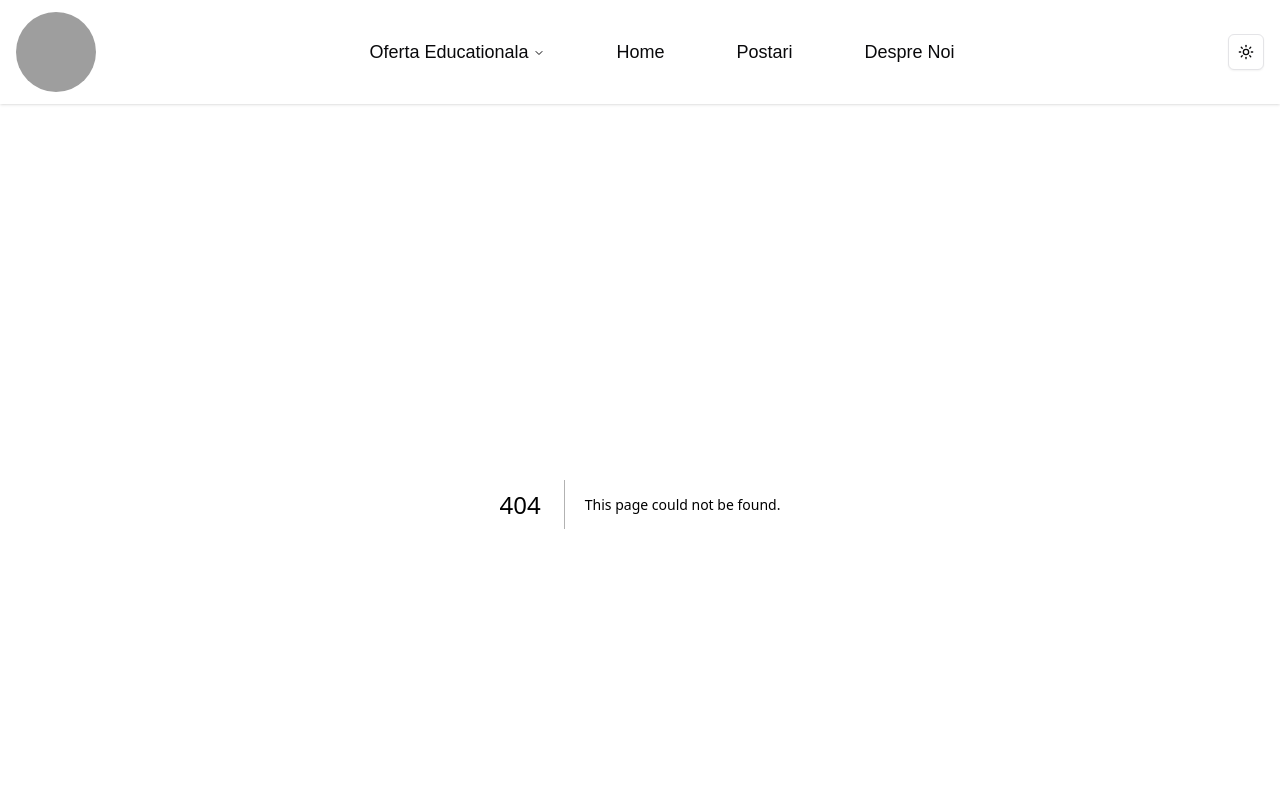
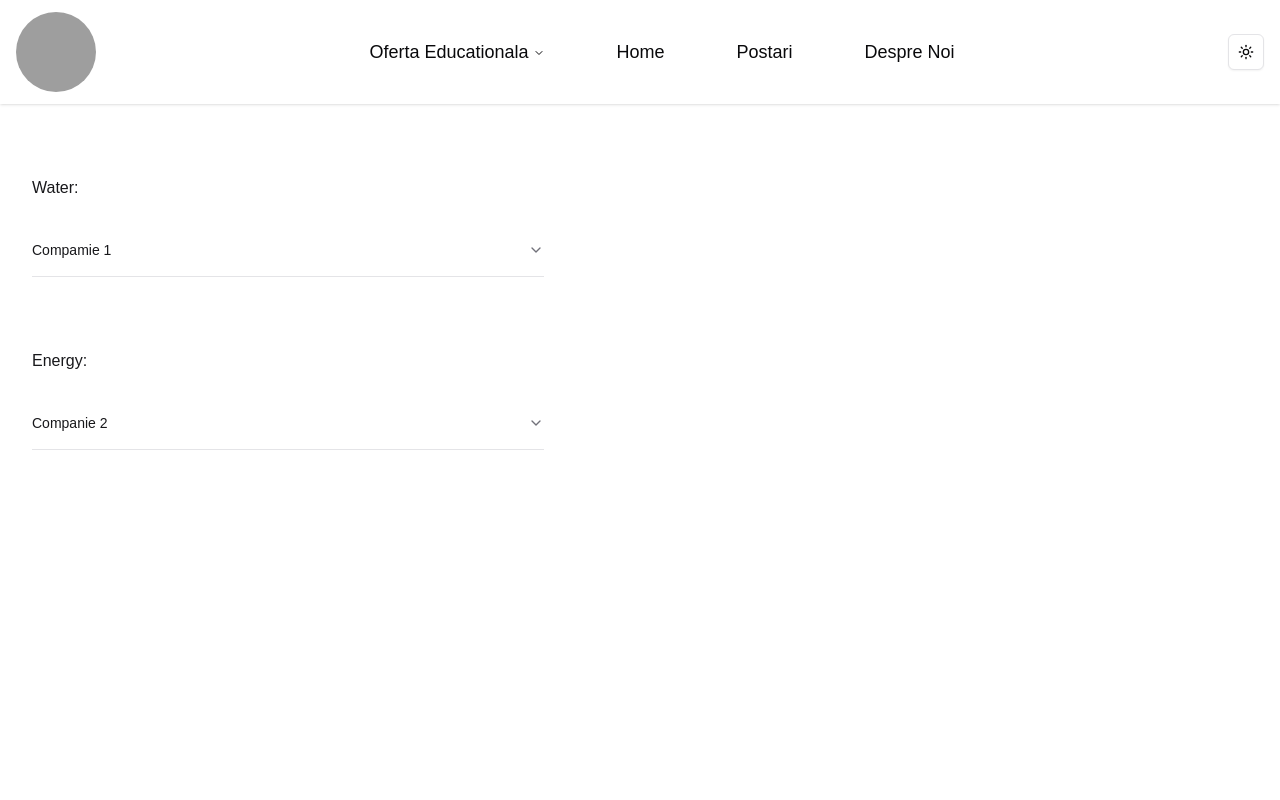
Before and after one commit to andreishark/moisil_aplicatie_2025, a Next.js app: page /compilation in a window 1280 px wide. Before the commit this address had no page. Shown: the top 800 px of the page. Built offline with nearby package versions, Linux system fonts and the light colour scheme; grey boxes are pictures that could not be loaded.

Commit message:
Compilation page

```diff
--- /dev/null
+++ b/src/app/compilation/accordion.tsx
@@ -0,0 +1,23 @@
+import {
+    Accordion,
+    AccordionContent,
+    AccordionItem,
+    AccordionTrigger,
+  } from "@/components/ui/accordion"
+  import Link from 'next/link'
+
+  export function AccordionStart({ title, content, link} : {title: string, content:string, link:string}) {
+    return (
+      <Accordion type="single" collapsible className="w-full max-w-lg">
+        <AccordionItem className="w-full max-w-lg" value="item-1">
+          <AccordionTrigger className="w-full max-w-lg"><span>{title}</span></AccordionTrigger>
+          <AccordionContent className="w-full max-w-lg">
+            {content}
+            <br/>
+            <br/>
+            <Link className="text-blue-600" href={link}>Link to their page!</Link>
+          </AccordionContent>
+        </AccordionItem>
+    </Accordion>
+    )
+  }
--- /dev/null
+++ b/src/app/compilation/page.tsx
@@ -0,0 +1,27 @@
+import { Metadata } from "next";
+import { AccordionStart} from "./accordion";
+
+export const metadata: Metadata = {
+    title: "Ways to help!",
+    description: "A compilation of people who can help!",
+  };
+
+export default function Page()
+{
+    return(
+        <div className="flex flex-col items-left min-h-screen p-8 text-primary">
+        <main className="flex flex-col items-left gap-6 mt-10">
+            <p>
+                Water:
+            </p>
+            <AccordionStart title="Compamie 1" content="Description" link="https://www.veolia.ro/ro"/>
+            <br/>
+            <p>
+                Energy:
+            </p>
+            <AccordionStart title="Companie 2" content="Description" link="idk"/>
+
+        </main>
+    </div>
+    )
+}
```
